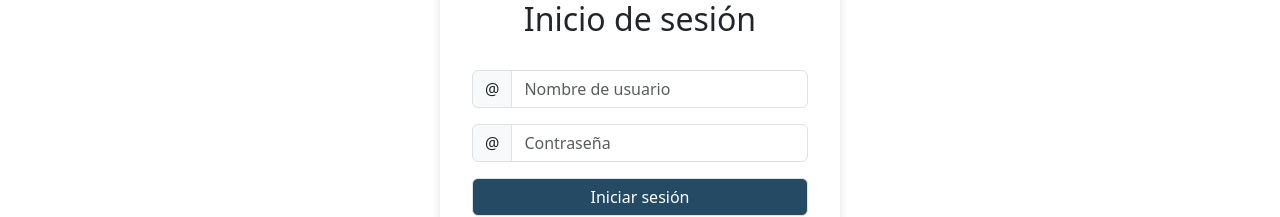
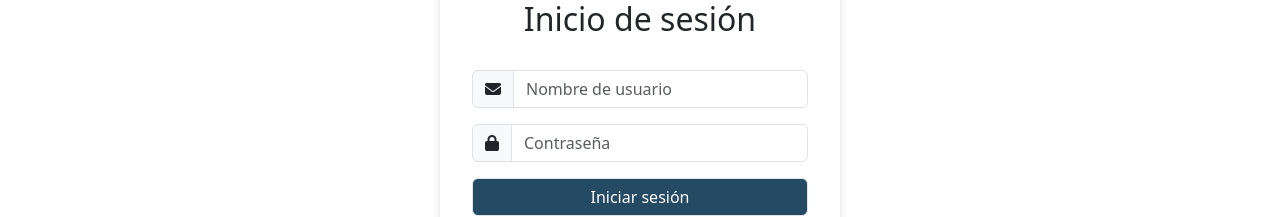
Before and after one commit to ignaciocaramuto/webhotel-frontend, an Angular app: page /login in a window 1280 px wide. Shown: the part 294-511 px from the top of the page. Built offline with nearby package versions, Linux system fonts and the light colour scheme.

Commit message:
style: iconos de email y candado

```diff
--- a/src/app/components/login/login.component.html
+++ b/src/app/components/login/login.component.html
@@ -3,11 +3,15 @@
         <div class="login">
             <h2>Inicio de sesión</h2>
             <div class="input-group mb-3">
-                <span class="input-group-text" id="basic-addon1">@</span>
+                <span class="input-group-text" id="basic-addon1">
+                    <i class="fa-solid fa-envelope"></i>
+                </span>
                 <input type="email" id="email" formControlName="email" class="form-control" placeholder="Nombre de usuario" aria-label="Useremail" aria-describedby="basic-addon1">
             </div>
             <div class="input-group mb-3">
-                <span class="input-group-text" id="basic-addon1">@</span>
+                <span class="input-group-text" id="basic-addon1">
+                    <i class="fa-solid fa-lock"></i>
+                </span>
                 <input type="password" id="password" formControlName="password" class="form-control" placeholder="Contraseña" aria-label="Password" aria-describedby="basic-addon1">
             </div>
             <button type="submit">Iniciar sesión</button>
```
